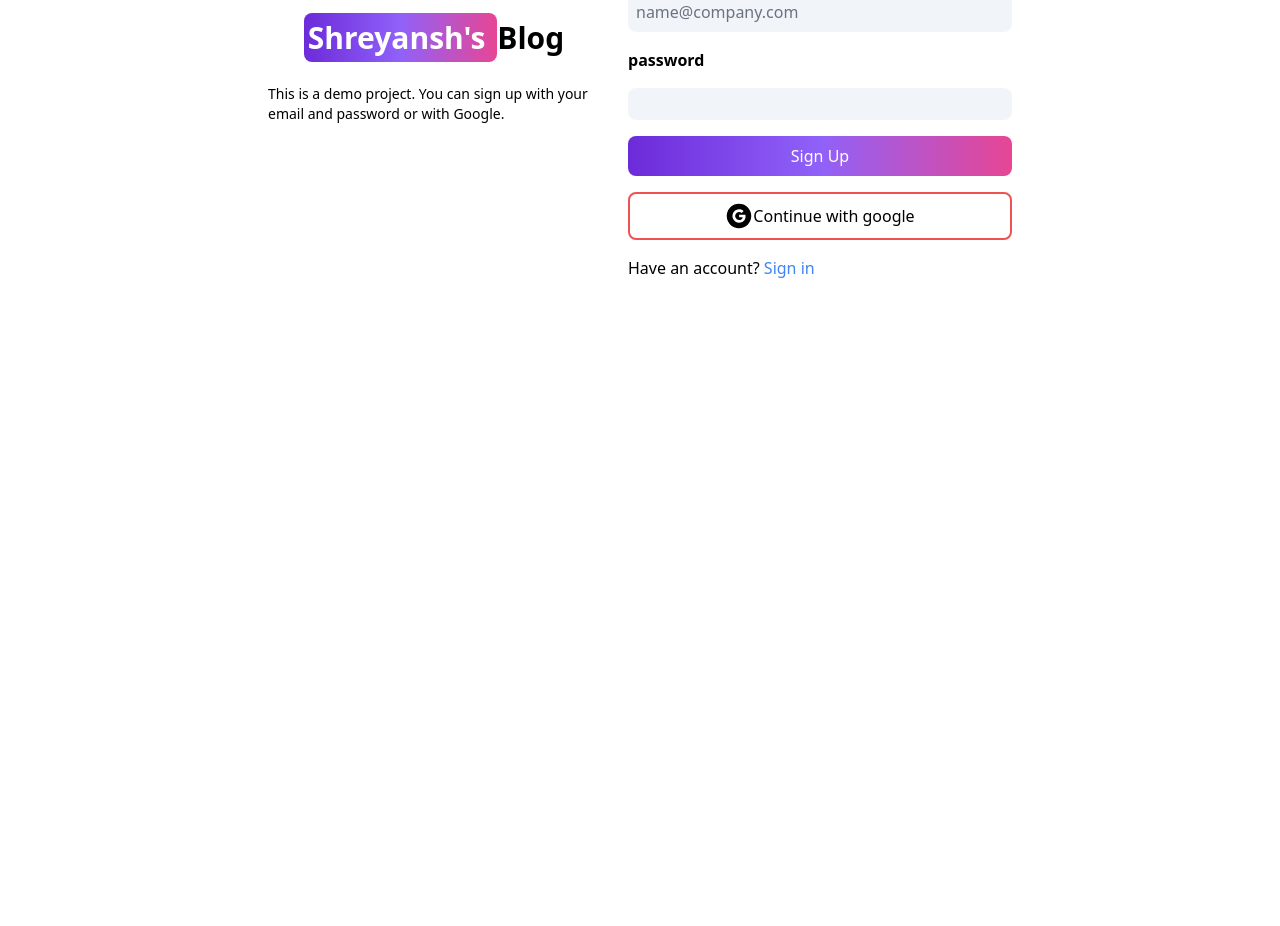
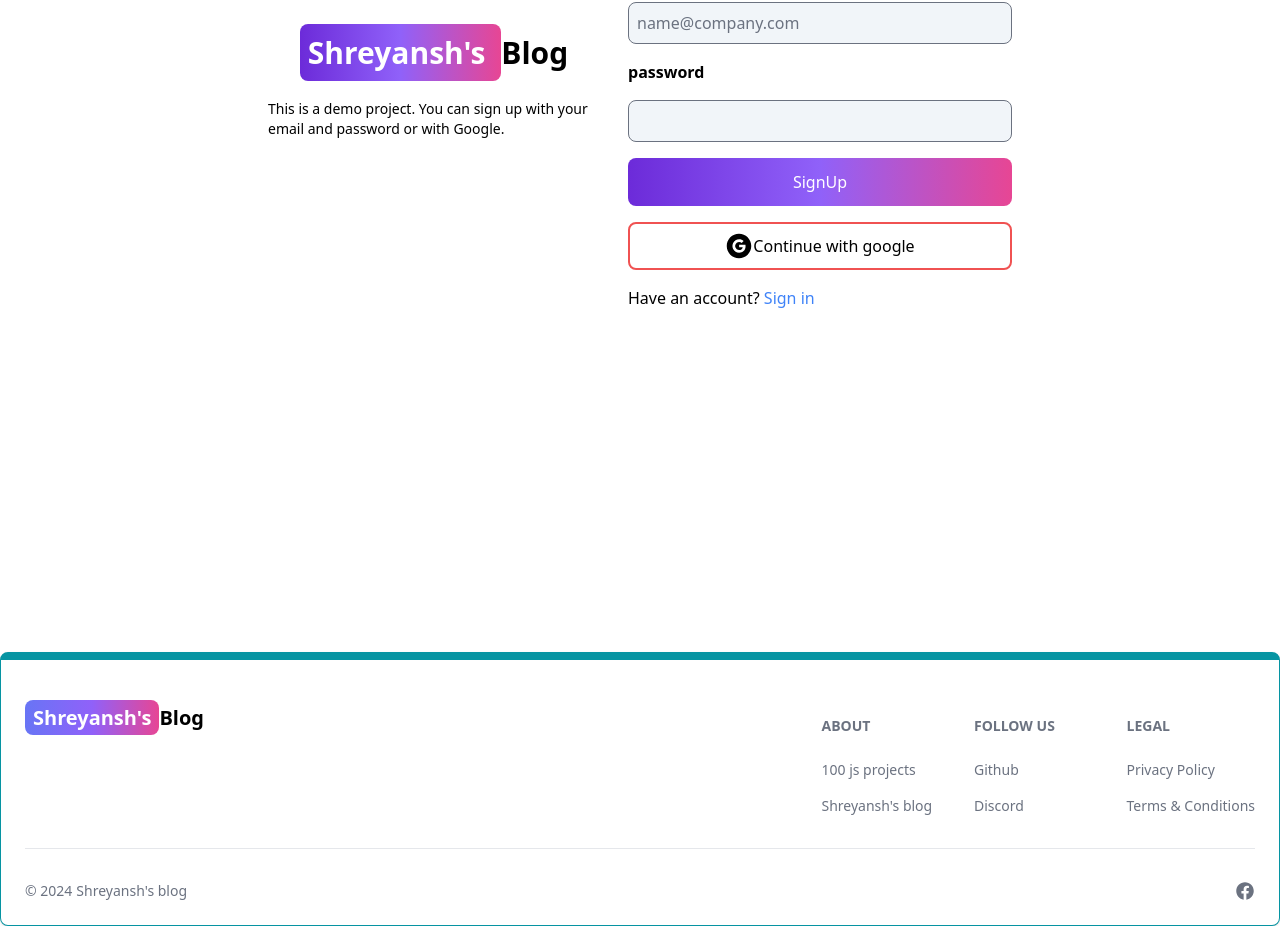
Before and after one commit to shreyansh12333/blog-app, a React (Vite) app in the folder client/: page /sign-up in a window 1280 px wide. Shown: the part 298-1224 px from the top of the page. Before the commit the page ends 950 px from the top, so only its background shows below. Built offline with nearby package versions, Linux system fonts and the light colour scheme.

Commit message:
add functionality to the signup page and complete the footer

```diff
--- a/client/src/App.jsx
+++ b/client/src/App.jsx
@@ -1,3 +1,4 @@
+import FooterComp from "./Components/FooterComp";
 import Header from "./Components/Header";
 import Dashboard from "./pages/Dashboard";
 import Home from "./pages/Home";
@@ -19,6 +20,7 @@
         <Route path="/sign-in" element={<Signin />}></Route>
         <Route path="/projects" element={<Projects />}></Route>
       </Routes>
+      <FooterComp />
     </BrowserRouter>
   );
 }
--- /dev/null
+++ b/client/src/Components/FooterComp.jsx
@@ -0,0 +1,76 @@
+import React from "react";
+import { Footer } from "flowbite-react";
+import { Link } from "react-router-dom";
+import { IoLogoFacebook } from "react-icons/io5";
+// import { BsInstagram, BsTwitter, BsGithub, BsDribble } from "react-icons/bs";
+export default function FooterComp() {
+  return (
+    <Footer container className="border border-t-8 border-teal-500">
+      <div className="w-full max-w-7xl mx-auto ">
+        <div className="grid w-full justify-between sm:flex md:grid-col-1 ">
+          <div className="mt-5  ">
+            <Link
+              to="/"
+              className="self-centered whitespace-nowrap text-lg sm:text-xl font-semibold dark:text-white"
+            >
+              <span className="px-2 py-1 bg-gradient-to-r from-indigo-500 via-purple-500 to-pink-500 rounded-lg text-white">
+                Shreyansh's
+              </span>
+              Blog
+            </Link>
+          </div>
+          <div className="grid grid-cols-2 gap-8 sm:mt-8 sm:grid-cols-3 sm:gap-6">
+            <div>
+              <Footer.Title title="About " />
+              <Footer.LinkGroup col>
+                <Footer.Link href="#" target="_blank" rel="noopener noreferrer">
+                  100 js projects
+                </Footer.Link>
+                <Footer.Link href="#" target="_blank" rel="noopener noreferrer">
+                  Shreyansh's blog
+                </Footer.Link>
+              </Footer.LinkGroup>
+            </div>
+            <div>
+              <Footer.Title title="Follow us " />
+              <Footer.LinkGroup col>
+                <Footer.Link
+                  href="https://github.com/shreyansh12333"
+                  target="_blank"
+                  rel="noopener noreferrer"
+                >
+                  Github
+                </Footer.Link>
+                <Footer.Link href="#" target="_blank" rel="noopener noreferrer">
+                  Discord
+                </Footer.Link>
+              </Footer.LinkGroup>
+            </div>
+            <div>
+              <Footer.Title title="Legal " />
+              <Footer.LinkGroup col>
+                <Footer.Link href="#" target="_blank" rel="noopener noreferrer">
+                  Privacy Policy
+                </Footer.Link>
+                <Footer.Link href="#" target="_blank" rel="noopener noreferrer">
+                  Terms &amp; Conditions
+                </Footer.Link>
+              </Footer.LinkGroup>
+            </div>
+          </div>
+        </div>
+        <Footer.Divider />
+        <div className="w-full sm:flex sm:items-center sm:justify-between">
+          <Footer.Copyright
+            href="#"
+            by="Shreyansh's blog"
+            year={new Date().getFullYear()}
+          />
+          <div className="">
+            <Footer.Icon href="#" icon={IoLogoFacebook} />
+          </div>
+        </div>
+      </div>
+    </Footer>
+  );
+}
--- a/client/src/pages/Signup.jsx
+++ b/client/src/pages/Signup.jsx
@@ -1,14 +1,53 @@
-import React from "react";
+import React, { useState } from "react";
 import { AiFillGoogleCircle } from "react-icons/ai";
 import { Link } from "react-router-dom";
+import { Alert, Spinner } from "flowbite-react";
 
 export default function Signup() {
+  const [formData, setFormData] = useState({});
+  const [errorMessage, setErrorMessage] = useState(null);
+  const [loading, setLoading] = useState(false);
+  const handleChange = (e) => {
+    const newData = { ...formData, [e.target.id]: e.target.value };
+
+    setFormData(newData);
+  };
+  const handleSubmit = async (e) => {
+    e.preventDefault();
+    if (!formData.userName || !formData.email || !formData.password) {
+      console.log("hello");
+      setErrorMessage("All fields are required");
+      return;
+    }
+    try {
+      setLoading(true);
+      setErrorMessage(null);
+      const res = await fetch("/api/auth/signup", {
+        method: "POST",
+        headers: {
+          "Content-Type": "application/json",
+        },
+        body: JSON.stringify(formData),
+      });
+      const data = await res.json();
+
+      if (data.success === false) {
+        setErrorMessage(data.message);
+        setLoading(false);
+        return;
+      }
+      setLoading(false);
+    } catch (error) {
+      setErrorMessage(error.message);
+      setLoading(false);
+    }
+  };
   return (
     <div className="min-h-screen mt-20">
       <div className="flex p-3 max-w-3xl mx-auto flex-col md:flex-row md:items-center">
         <div className="flex flex-col items-center justify-center mr-7 gap-2">
           <h1 className="text-3xl font-bold">
-            <span className="text-3xl bg-gradient-to-r from-purple-700 via-purple-500 to-pink-500 rounded-lg p-1 text-white">
+            <span className="text-3xl bg-gradient-to-r from-purple-700 via-purple-500 to-pink-500 rounded-lg p-2 text-white">
               Shreyansh's{" "}
             </span>
             Blog
@@ -18,34 +57,51 @@
             or with Google.
           </p>
         </div>
-        <div>
-          <form className="flex flex-col gap-4">
+        <div className="flex justify-center items-center">
+          <form className="flex flex-col gap-4" onSubmit={handleSubmit}>
             <label for="username" className="font-semibold mb-0">
               Your username
             </label>
             <input
               id="userName"
-              className="w-96 rounded-lg p-1 bg-slate-100 "
+              type="text"
+              className="w-96 rounded-lg p-2 bg-slate-100 "
+              onChange={handleChange}
             ></input>
             <label for="email" className="font-semibold mb-0">
               email
             </label>
             <input
               id="email"
+              type="email"
               placeholder="name@company.com"
               className="w-96 rounded-lg p-2 bg-slate-100 "
+              onChange={handleChange}
             ></input>
             <label for="password" className="font-semibold mb-0">
               password
             </label>
             <input
               id="password"
-              className="w-96 rounded-lg p-1 bg-slate-100"
+              type="password"
+              className="w-96 rounded-lg p-2 bg-slate-100"
+              onChange={handleChange}
             ></input>
-            <button className="text-white bg-gradient-to-r from-purple-700 via-purple-500 to-pink-500 p-2 rounded-lg">
-              Sign Up{" "}
+            <button
+              className="text-white bg-gradient-to-r from-purple-700 via-purple-500 to-pink-500 p-3 rounded-lg w-96"
+              type="submit"
+              disabled={loading}
+            >
+              {loading ? (
+                <>
+                  <Spinner size="sm" />
+                  <span className="pl-3">Loading...</span>
+                </>
+              ) : (
+                "SignUp"
+              )}
             </button>
-            <button className="border-red-500 p-2 border-2 rounded-lg flex items-center justify-center">
+            <button className="border-red-500 p-2 border-2 rounded-lg flex items-center justify-center w-96">
               <AiFillGoogleCircle className="w-7 h-7 rounded-full" />
               Continue with google
             </button>
@@ -55,6 +111,11 @@
                 <Link>Sign in</Link>
               </span>
             </p>
+            {errorMessage && (
+              <Alert className="mt-5" color="failure">
+                {errorMessage}
+              </Alert>
+            )}
           </form>
         </div>
       </div>
--- a/client/vite.config.js
+++ b/client/vite.config.js
@@ -1,7 +1,14 @@
-import { defineConfig } from 'vite'
-import react from '@vitejs/plugin-react-swc'
+import { defineConfig } from "vite";
+import react from "@vitejs/plugin-react-swc";
 
 // https://vitejs.dev/config/
 export default defineConfig({
+  server: {
+    proxy: {
+      "/api": {
+        target: "http://localhost:3000",
+      },
+    },
+  },
   plugins: [react()],
-})
+});
```
